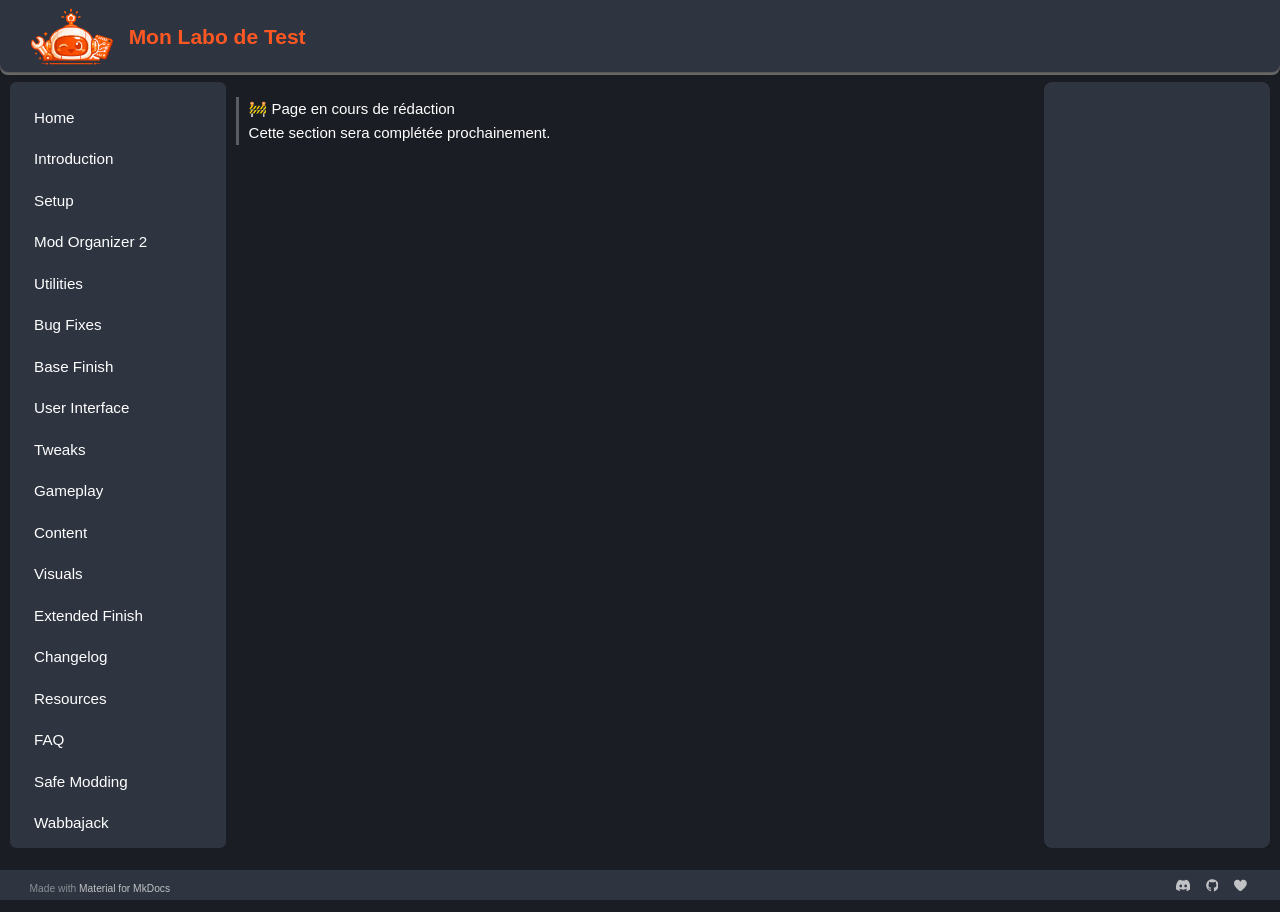
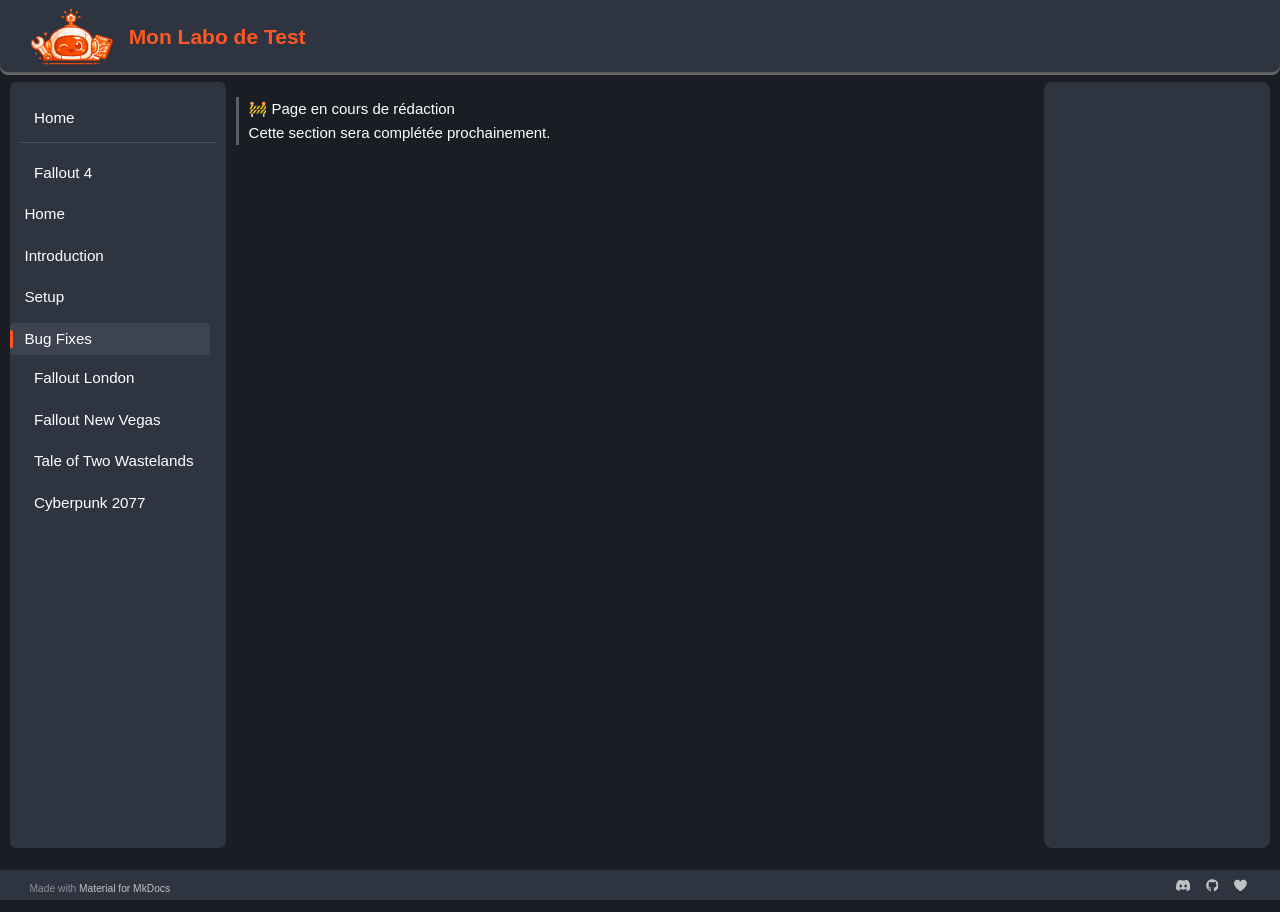
Before and after one commit to Lilevitchi/test-site, an MkDocs documentation site: the page built from docs/fallout4/bugfix.md, in a window 1280 px wide. Built offline with MkDocs 1.6.1 and Material for MkDocs 9.7.7, drawn with Linux system fonts in a browser that asks for light colours.

Commit message:
Update mkdocs.yml

```diff
--- a/mkdocs.yml
+++ b/mkdocs.yml
@@ -22,7 +22,11 @@
   - javascripts/progress-bar.js
 
 extra_css:
-  - stylesheets/extra.css
+  - stylesheets/style.css
+  - stylesheets/header.css
+  - stylesheets/sidebar.css
+  - stylesheets/game-grid.css
+  - stylesheets/game-hub.css
 
 markdown_extensions:
   - admonition
@@ -31,25 +35,15 @@
 
 nav:
   - Home: index.md
-  - Introduction: intro.md
-  - Setup: setup.md
-  - Mod Organizer 2: mo2.md
-  - Utilities: utilities.md
-  - Bug Fixes: bugfix.md
-  - Base Finish: basefinish.md
-
-  - User Interface: hud.md
-  - Tweaks: tweaks.md
-  - Gameplay: gameplay.md
-  - Content: content.md
-  - Visuals: visuals.md
-  - Extended Finish: finish.md
-
-  - Changelog: changelog.md
-  - Resources: resources.md
-  - FAQ: faq.md
-  - Safe Modding: safe-modding.md
-  - Wabbajack: wabbajack.md
+  - Fallout 4:
+      - Home: fallout4/index.md
+      - Introduction: fallout4/intro.md
+      - Setup: fallout4/setup.md
+      - Bug Fixes: fallout4/bugfix.md
+  - Fallout London: fallout-london/index.md
+  - Fallout New Vegas: fnv/index.md
+  - Tale of Two Wastelands: ttw/index.md
+  - Cyberpunk 2077: cyberpunk/index.md
 
 extra:
   social:
```
